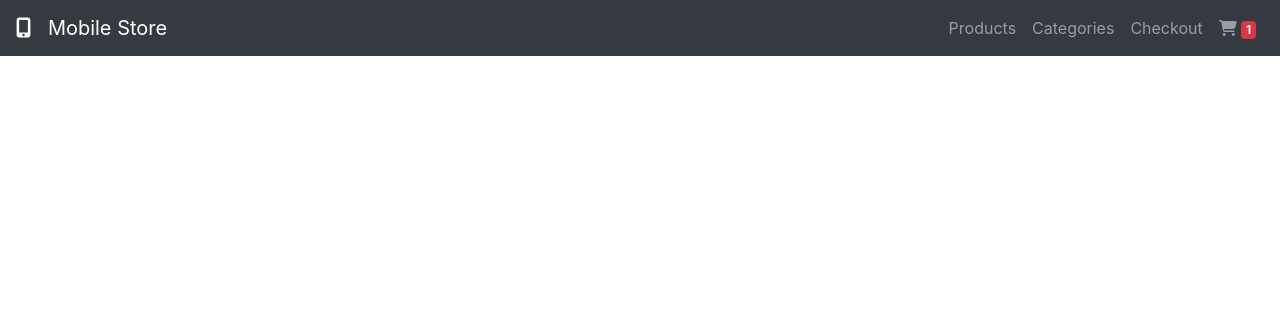
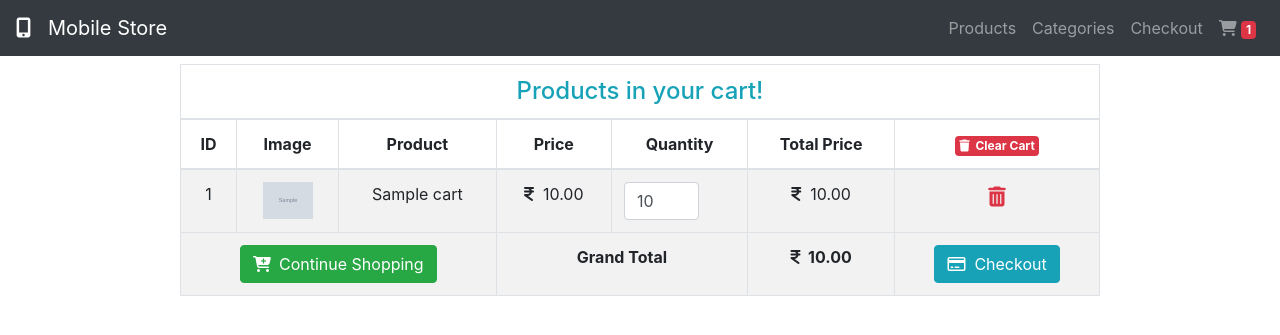
Before and after one commit to dc22603/CISC3003-Individual_part, a PHP site: page /cart.php in a window 1280 px wide. Shown: the top 335 px of the page. Run offline with PHP 8.4, Linux system fonts and the light colour scheme; tables that the repository leaves empty or names only in its code hold one stand-in row (values such as "Sample post"); grey boxes marked "Sample" are stand-in pictures; some libraries are stand-ins or nearby versions.

Commit message:
version 0.3
added quantity function to cart

```diff
--- a/action.php
+++ b/action.php
@@ -1,5 +1,17 @@
 <?php
+    session_start();
     require 'config.php';
+    if(isset($_POST['qty'])){
+        $qty = $_POST['qty'];
+        $pid = $_POST['pid'];
+        $pprice = $_POST['pprice'];
+
+        $tprice = $qty*$pprice;
+
+        $stmt = $conn->prepare("UPDATE cart SET qty=?, total_price=? WHERE id=?");
+        $stmt->bind_param('isi',$qty,$tprice,$pid);
+        $stmt->execute();
+    }
     if(isset($_POST['pid'])){
         $pid = $_POST['pid'];
         $pname = $_POST['pname'];
@@ -17,7 +29,7 @@
 
         if(!$code){
             $query = $conn->prepare("INSERT INTO cart (product_name,product_price,product_image,qty,total_price,product_code) VALUES (?,?,?,?,?,?)");
-            $query->bind_param("sssiss",$pname,$pprice,$pimage,$pqty,$pcode,$pcode);
+            $query->bind_param("sssiss",$pname,$pprice,$pimage,$pqty,$pprice,$pcode);
             $query->execute();
             echo '<div class="alert alert-success alert-dismissible">
                     <button type="button" class="close" data-dismiss="alert">&times;</button>
@@ -31,7 +43,6 @@
                 </div>';
         }
     }
-
     if(isset($_GET['cartItem']) && isset($_GET['cartItem']) == 'cart_item' ){
         $stmt = $conn->prepare("SELECT * FROM cart");
         $stmt->execute();
@@ -40,4 +51,25 @@
 
         echo $rows;
     }
+
+    if(isset($_GET['remove'])){
+        $id = $_GET['remove'];
+
+        $stmt = $conn->prepare("DELETE FROM cart WHERE id=?");
+        $stmt->bind_param("i",$id);
+        $stmt->execute();
+
+        $_SESSION['showAlert'] = 'block';
+        $_SESSION['message'] = 'Item removed from the cart!';
+        header('location:cart.php');
+    }
+    if(isset($_GET['clear'])){
+        $stmt = $conn->prepare("DELETE FROM cart");
+        $stmt->execute();
+        $_SESSION['showAlert'] = 'block';
+        $_SESSION['message'] = 'All item removed from the cart!';
+        header('location:cart.php');
+
+    }
+
 ?>
--- a/cart.php
+++ b/cart.php
@@ -1,3 +1,4 @@
+<?php session_start(); ?>
 <!DOCTYPE html>
 <html lang="en">
 <head>
@@ -37,9 +38,66 @@
     </ul>
   </div>
 </nav>
-
 <div class="container">
-
+    <div class="row justify-content-center">
+        <div class="col-lg-10">
+        <div style="display:<?php if(isset($_SESSION['showAlert'])){echo $_SESSION['showAlert'];}else{echo 'none';} unset($_SESSION['showAlert']); ?>;" class="alert alert-success alert-dismissible mt-3">
+            <button type="button" class="close" data-dismiss="alert">&times;</button>
+            <strong><?php if(isset($_SESSION['message'])){echo $_SESSION['message'];}unset($_SESSION['message']);?></strong>
+        </div>
+            <div class="table-responsive mt-2">
+                <table class="table table-bordered table-striped text-center">
+                    <thead>
+                        <tr>
+                            <td colspan="7">
+                                <h4 class="text-center text-info m-0">Products in your cart!</h4>
+                            </td>
+                        </tr>
+                        <tr>
+                            <th>ID</th>
+                            <th>Image</th>
+                            <th>Product</th>
+                            <th>Price</th>
+                            <th>Quantity</th>
+                            <th>Total Price</th>
+                            <th><a href="action.php?clear=all" class="badge-danger badge p-1" onclick="return confirm('Are you sure want to clear your cart?')"><i class="fas fa-trash"></i>&nbsp;&nbsp;Clear Cart</a></th>
+                        </tr>
+                    </thead>
+                    <tbody>
+                        <?php
+                            require 'config.php';
+                            $stmt = $conn->prepare("SELECT * FROM cart");
+                            $stmt->execute();
+                            $result = $stmt->get_result();
+                            $grand_total = 0;
+                            while($row = $result->fetch_assoc()):
+                        ?>
+                        <tr>
+                            <td><?= $row['id'] ?></td>
+                            <input type="hidden" class="pid" value="<?= $row['id'] ?>">
+                            <td><img src="<?= $row['product_image'] ?>" width="50"></td>
+                            <td><?= $row['product_name'] ?></td>
+                            <td><i class="fa fa-indian-rupee-sign"></i>&nbsp;&nbsp;<?= number_format($row['product_price'],2); ?></td>
+                            <input type="hidden" class="pprice" value="<?= $row['product_price'] ?>">
+                            <td><input type="number" class="form-control itemQty" value="<?= $row['qty']?>" style="width:75px"></td>
+                            <td><i class="fa fa-indian-rupee-sign"></i>&nbsp;&nbsp;<?= number_format($row['total_price'],2); ?></td>
+                            <td><a href="action.php?remove=<?= $row['id'] ?>" class="text-danger lead" onclick="return confirm('Are you sure want to remove this item?')"><i class="fas fa-trash-alt"></i></a></td>
+                        </tr>
+                        <tr><?php $grand_total +=$row['total_price']; ?></tr>
+                        <?php endwhile; ?>
+                        <tr>
+                            <td colspan="3">
+                                <a href="index.php" class="btn btn-success"><i class="fas fa-cart-plus">&nbsp;&nbsp;</i>Continue Shopping</a>
+                            </td>
+                            <td colspan="2"><b>Grand Total</b></td>
+                            <td><b><i class="fas fa-indian-rupee-sign"></i>&nbsp;&nbsp;<?= number_format($grand_total,2) ?></b></td>
+                            <td><a href="checkout.php" class="btn btn-info <?= ($grand_total>1)?"":"disabled" ?>"><i class="far fa-credit-card"></i>&nbsp;&nbsp;Checkout</a></td>
+                        </tr>
+                    </tbody>
+                </table>
+            </div>
+        </div>
+    </div>
 </div>
 
 <!-- jQuery library -->
@@ -49,6 +107,26 @@
 <script src="https://cdn.jsdelivr.net/npm/bootstrap@4.6.2/dist/js/bootstrap.bundle.min.js"></script>
 <script type="text/javaScript">
     $(document).ready(function(){
+
+        $(".itemQty").on('change',function(){
+            var $el = $(this).closest('tr');
+
+            var pid = $el.find(".pid").val();
+            var pprice = $el.find(".pprice").val();
+            var qty = $el.find(".itemQty").val();
+            if(qty<0){qty=0;}
+            location.reload(true);
+            $.ajax({
+                url: 'action.php',
+                method: 'post',
+                cache: false,
+                data: {qty:qty,pid:pid,pprice:pprice},
+                success: function(response){
+                    console.log(response);
+                }
+            });
+        });
+
         load_cart_item_number();
 
         function load_cart_item_number(){
```
